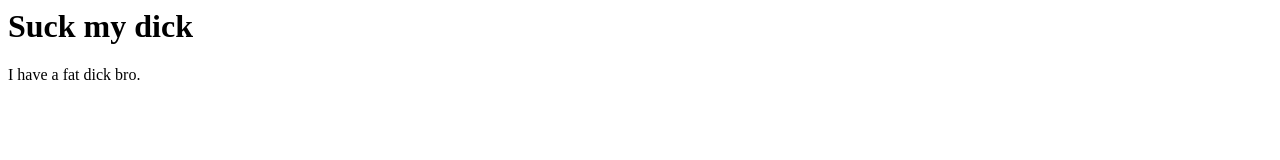
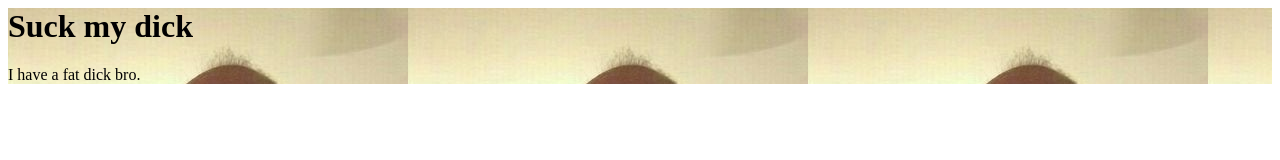
Before and after one commit to mcookiesyum/mcookiesyum.github.io, a plain HTML site: page index.html in a window 1280 px wide. Drawn offline with Linux system fonts and the light colour scheme.

Commit message:
Update index.html

```diff
--- a/index.html
+++ b/index.html
@@ -1,6 +1,6 @@
 <html>
 <head>
-<style> div {background-image: url('https://raw.githubusercontent.com/mcookiesyum/mcookiesyum.github.io/main/selfie.png');} </style>
+ <div style="background-image: url('https://raw.githubusercontent.com/mcookiesyum/mcookiesyum.github.io/main/selfie.png');">
 <title>BOOBS</title>
 <meta charset="UTF-8">
 <meta name="description" content="A great website to learn about carl carl is a man.">
```
